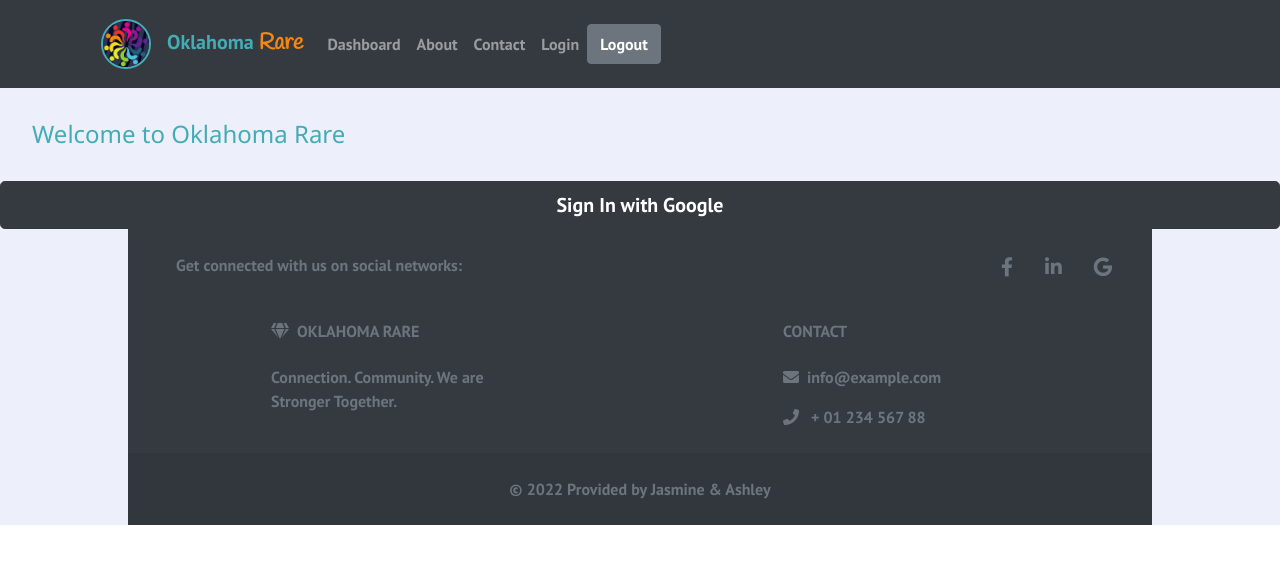
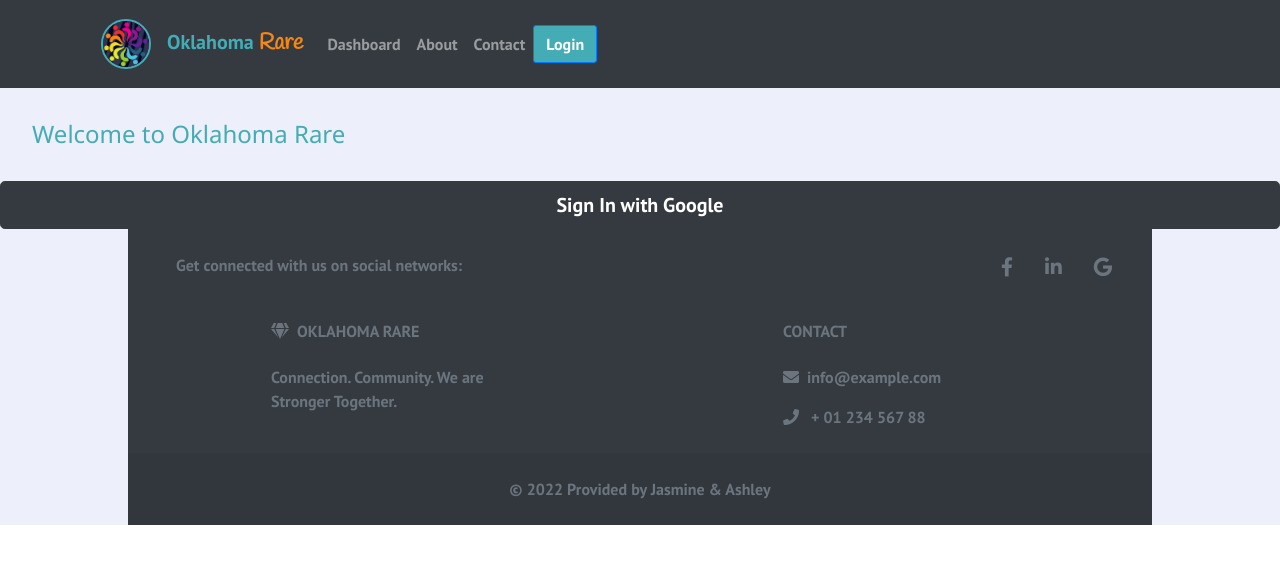
Before and after one commit to jashjchoi/ok_react_rare, a React (Create React App) app: page / in a window 1280 px wide. Shown: the top 564 px of the page. Built offline with nearby package versions, Linux system fonts and the light colour scheme; no server answers; the database is empty; a web font is replaced by a local one.

Commit message:
login/out buttons work. need to be stylied

```diff
--- a/src/components/Menu.js
+++ b/src/components/Menu.js
@@ -1,11 +1,15 @@
 import React from 'react'
+import { auth} from '../firebase/index';
 
 function Menu({ children }){
 
     return (
+        <>
+        <h3> Welcome! <span>{auth.currentUser.displayName}</span>  </h3>
         <div className='menu'>
             {children}
         </div>
+        </>
     )
 }
 
--- a/src/components/Navbar.js
+++ b/src/components/Navbar.js
@@ -1,14 +1,15 @@
 import React, { useState } from 'react';
 import { Button, Navbar, Nav, Container } from 'react-bootstrap'
-import { Link } from 'react-router-dom';
+import { Link, useHistory } from 'react-router-dom';
 import './assets/css/Navbar.css';
 import logo from './assets/images/oklogo.png'
 import { auth } from '../firebase';
+import {useAuthState} from 'react-firebase-hooks/auth';
 
 
-const logout = () => {
-	auth.signOut();
-}
+// const logout = () => {
+// 	auth.signOut();
+// }
 
 
 function Navbarcontainer() {
@@ -16,6 +17,25 @@
 
   // const handleClick = () => setClick(!click);
   // const closeMobileMenu = () => setClick(false);
+  const [user] = useAuthState(auth);
+  const history = useHistory()
+
+  const handleLogoutClick = () => {
+      auth.signOut();
+      history.push('/')
+  }
+
+  const authButton = () => {
+      if (user === null) {
+          return (
+                  <Button className="logoutbtn" as={Link} to="/">Login</Button>
+
+          )
+
+      } else {
+          return <Button className="logoutbtn" onClick={handleLogoutClick}>Logout</Button>
+      }
+  }
 
   return (
     // <>
@@ -73,10 +93,9 @@
                 <Nav.Link href="/">Dashboard</Nav.Link>
                 <Nav.Link href="/about"> About </Nav.Link>
                 <Nav.Link href="/contact">Contact</Nav.Link>
-                <Nav.Link href="/login">Login</Nav.Link>
-                <Button onClick={logout} variant="secondary" >Logout</Button>
-
+                {/* <Nav.Link href="/login">Login</Nav.Link> */}
             </Nav>
+            <div> {authButton()} </div>
           </Navbar.Collapse>
       </Container>
     </Navbar>
--- a/src/components/assets/css/style.css
+++ b/src/components/assets/css/style.css
@@ -1121,6 +1121,19 @@
     outline: none;
 }
 
+.logoutbtn {
+  margin: auto;
+  padding: auto;
+  border-radius: 3px;
+  font-size: 1rem;
+  background-color: #44ACB5;
+  color: white;
+  font-weight: bold;
+  cursor: pointer;
+  justify-content: right;
+  align-content: right;
+}
+
 /*===================================
     RESPONSIVE DESIGN
 =====================================*/
```
